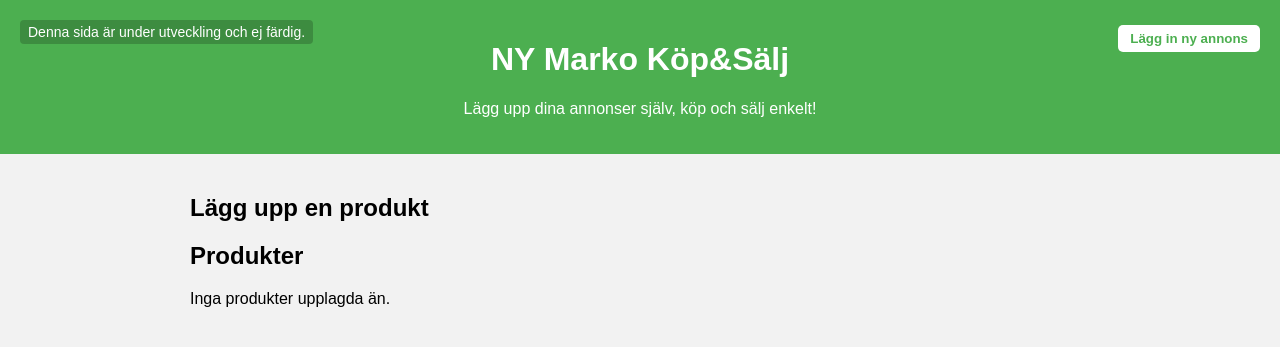
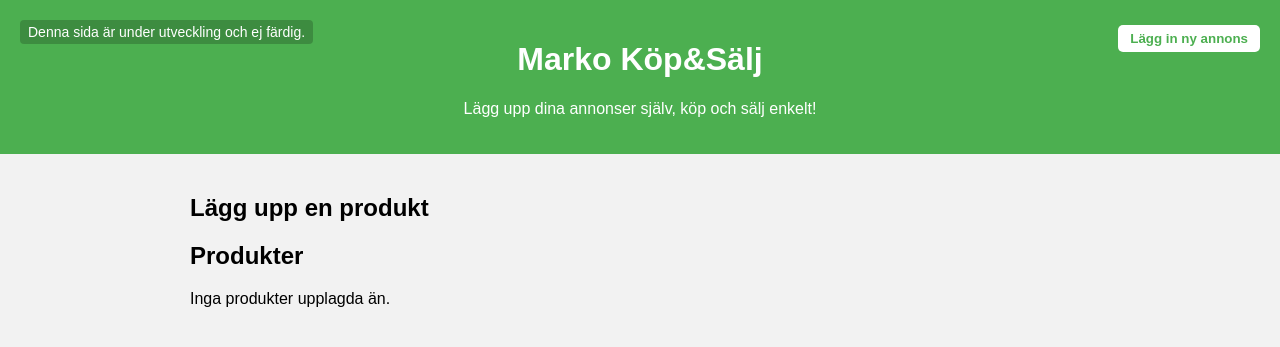
Before and after one commit to PB1122/Marko, a plain HTML site: page index.html in a window 1280 px wide. Drawn offline with Linux system fonts and the light colour scheme; no server answers.

Commit message:
Add files via upload

```diff
--- a/index.html
+++ b/index.html
@@ -47,7 +47,7 @@
 
 <header>
   <div id="devNotice">Denna sida är under utveckling och ej färdig.</div>
-  <h1> NY Marko Köp&Sälj</h1>
+  <h1>Marko Köp&Sälj</h1>
   <p>Lägg upp dina annonser själv, köp och sälj enkelt!</p>
   <button id="toggleFormBtn">Lägg in ny annons</button>
 </header>
@@ -151,7 +151,6 @@ form.addEventListener('submit', async function(e) {
   }
 });
 
-// Hämta produkter en gång vid start
 fetchProducts();
 </script>
 
```
